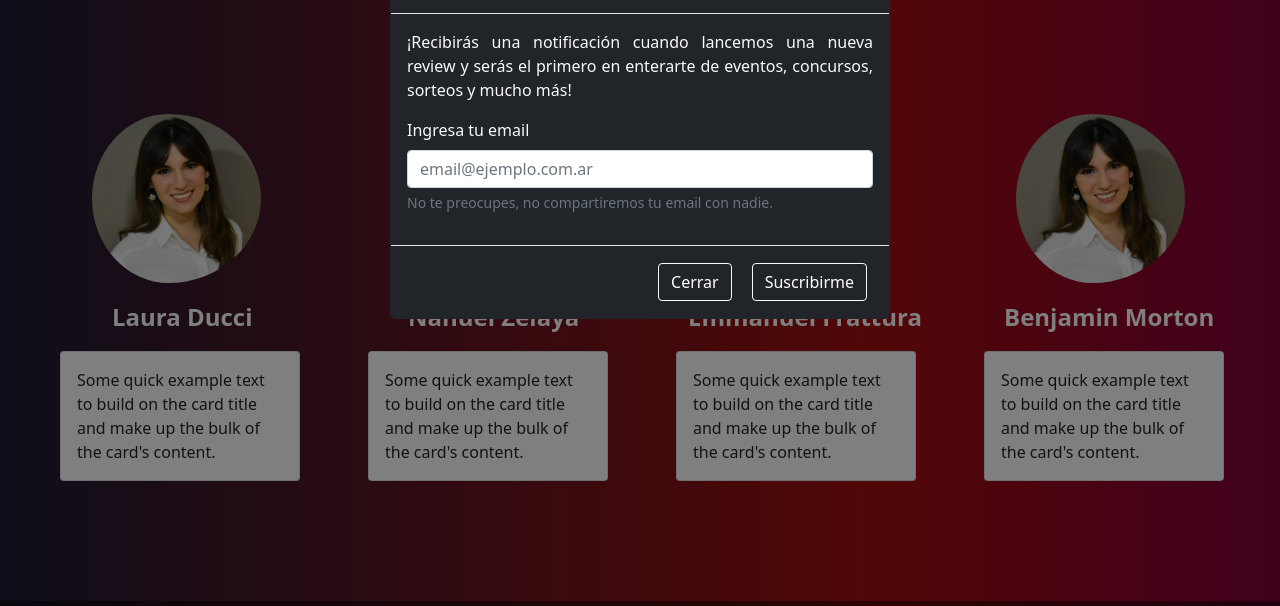
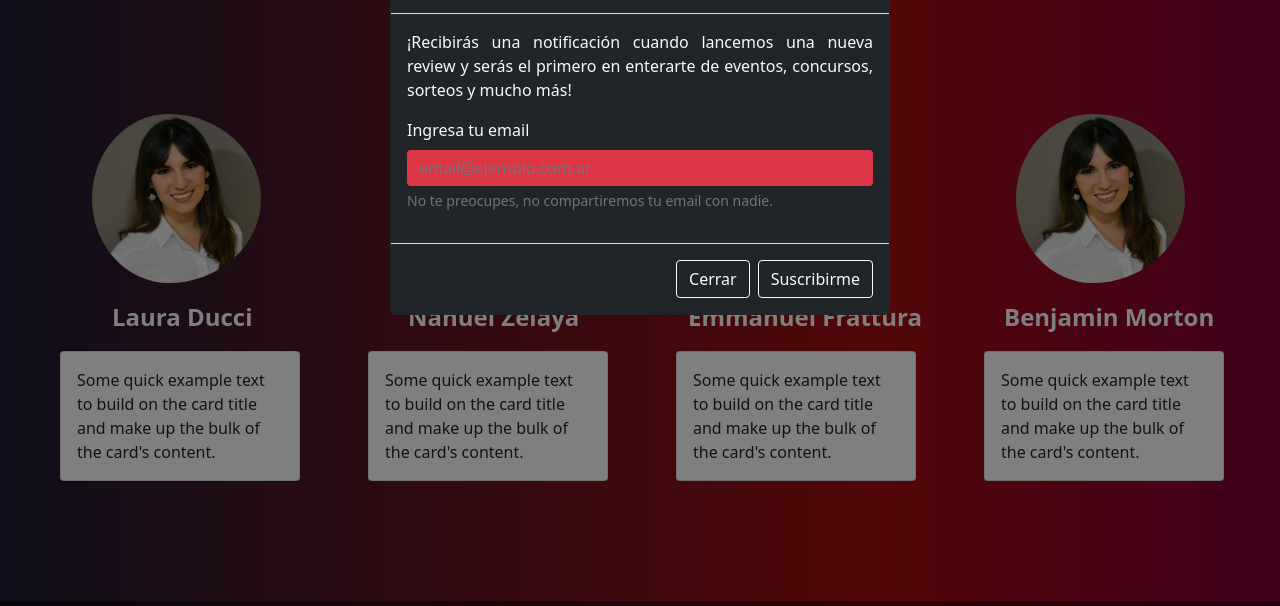
Before and after one commit to Frattura17/Acerca-de-Nosotros, a plain HTML site: page index.html in a window 1280 px wide. Both pictures are taken after a click on the button "Suscríbete". Shown: the part 78-684 px from the top of the page. Drawn offline with nearby package versions, Linux system fonts and the light colour scheme.

Commit message:
Update index.html

```diff
--- a/index.html
+++ b/index.html
@@ -88,6 +88,7 @@
             aria-labelledby="exampleModalLabel"
             aria-hidden="true"
           >
+              <!--------- SUSCRIBIRSE-MODAL ----------->
       <div class="modal-dialog">
         <div class="modal-content bg-dark text-light border-dark">
           <div class="modal-header d-flex justify-content-center">
@@ -109,7 +110,7 @@
                 >
                 <input
                   type="email"
-                        class="form-control"
+                  class="form-control bg-gray btn-danger border-0 text-dark"
                   id="exampleInputEmail1"
                   aria-describedby="emailHelp"
                   placeholder="email@ejemplo.com.ar"
@@ -122,7 +123,7 @@
           </div>
           <div class="modal-footer">
             <button
-                    id="BOTON-NAV"
+              id="BOTON-NAV-modalcerrar"
               type="button"
               class="btn btn-outline-light"
               data-bs-dismiss="modal"
@@ -131,7 +132,7 @@
             </button>
 
             <a
-                    id="BOTON-NAV"
+              id="BOTON-NAV-modal"
               class="btn btn-outline-light"
               aria-current="page"
               href="/pages/error404.html"
@@ -140,6 +141,7 @@
           </div>
         </div>
       </div>
+               <!-----------SUSCRIBIRSE-MODAL------------->
      </div>
            <!--------- NAV BAR --------->
                   <!------------->
```
Lines whose indentation alone changed are shown as unchanged.
